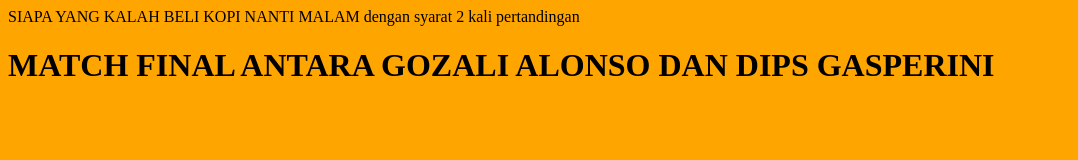
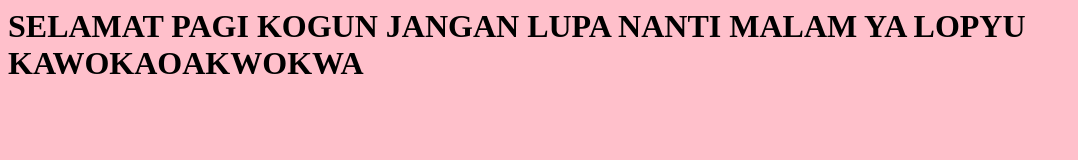
Before and after one commit to BATMANGILA/biebieRTP, a plain HTML site: page index.html in a window 1280 px wide. Shown: the whole page, without its empty margins (0-1078 px from the left). Drawn offline with Linux system fonts and the light colour scheme.

Commit message:
Update index.html

```diff
--- a/index.html
+++ b/index.html
@@ -1,8 +1,7 @@
 <DOCTYPE HTML>
-<tittle> SIAPA YANG KALAH BELI KOPI NANTI MALAM
-<tittle> dengan syarat 2 kali pertandingan
-
-<h1> MATCH FINAL ANTARA GOZALI ALONSO DAN DIPS GASPERINI
 
 
-<body style="background-color:orange;">
+<h1>SELAMAT PAGI KOGUN JANGAN LUPA NANTI MALAM YA LOPYU KAWOKAOAKWOKWA
+
+
+<body style="background-color:pink;">
```
